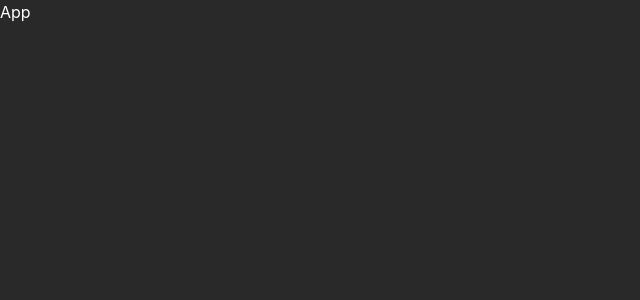
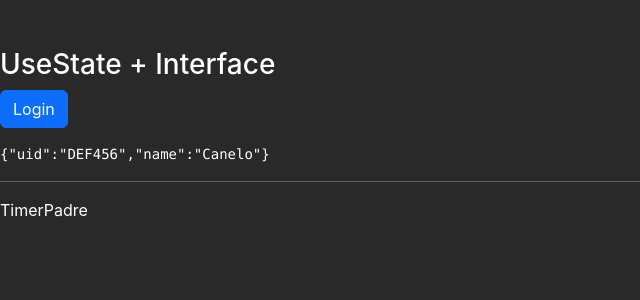
Before and after one commit to SebaGNH/FE-React-Typescript-VYB, a React (Vite) app: page / in a window 1280 px wide. Shown: the top 300 px of the page, without its empty margins (0-640 px from the left). Built offline with nearby package versions, Linux system fonts and the light colour scheme.

Commit message:
se agrega interface usando useState

```diff
--- a/src/App.tsx
+++ b/src/App.tsx
@@ -1,7 +1,12 @@
+import { TimerPadre, Usuario } from "./components"
 
 const App = () => {
   return (
-    <div>App</div>
+    <>
+    <Usuario />
+    <hr />
+    <TimerPadre />
+    </>
   )
 }
 
--- /dev/null
+++ b/src/components/Timer.tsx
@@ -0,0 +1,7 @@
+import React from 'react'
+
+export const Timer = () => {
+  return (
+    <div>Timer</div>
+  )
+}
--- /dev/null
+++ b/src/components/TimerPadre.tsx
@@ -0,0 +1,7 @@
+import React from 'react'
+
+export const TimerPadre = () => {
+  return (
+    <div>TimerPadre</div>
+  )
+}
--- /dev/null
+++ b/src/components/Usuario.tsx
@@ -0,0 +1,36 @@
+import React, { useState } from 'react'
+
+interface UserInterface{
+  uid: string;
+  name: string;
+}
+
+const usuarioTemporal : UserInterface = {
+  uid: 'DEF456',
+  name: 'Canelo'
+}
+
+export const Usuario = () => {
+  const [usuario, setUsuario] = useState<UserInterface>()
+
+  const login = (): void => {
+    setUsuario({
+      uid: 'ABC123',
+      name: 'Fufufa'
+    });
+  }
+  return (
+    <div className="mt-5">
+      <h3>UseState + Interface</h3>
+
+      <button
+        className='btn btn-primary'
+        onClick={login}>
+          Login
+        </button>
+
+      <pre>{JSON.stringify(usuario)}</pre>
+      <pre>{JSON.stringify(usuarioTemporal)}</pre>
+    </div>
+  )
+}
--- /dev/null
+++ b/src/components/index.ts
@@ -0,0 +1,3 @@
+export * from './Usuario';
+export * from './TimerPadre';
+export * from './Timer';
```
Also changed, not shown: 1 other file (tests, documents, lock files or other folders).
